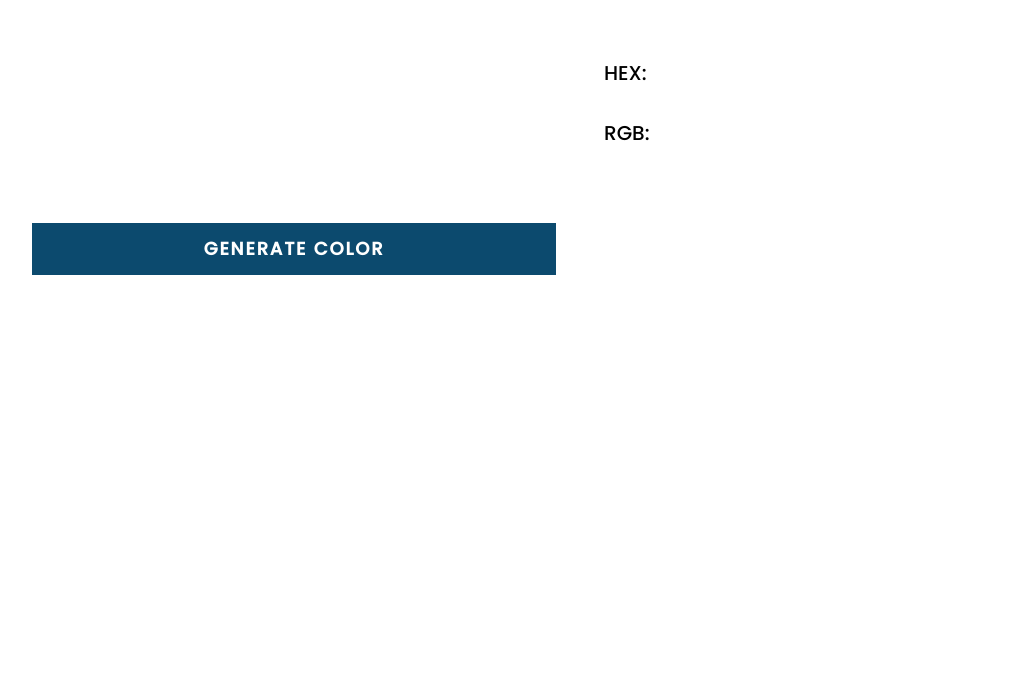
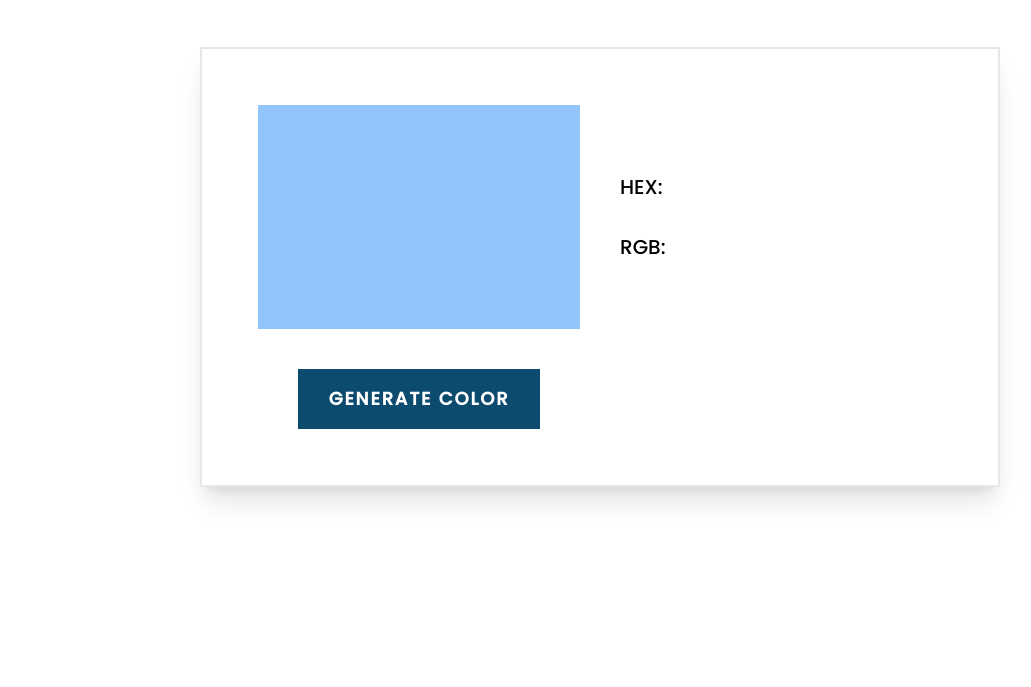
Before and after one commit to snehap02/random-color-generator, a website built with Vite: page index.html in a window 1280 px wide. Shown: the part 113-800 px from the top of the page, without its empty margins (40-1071 px from the left). Built offline with nearby package versions, Linux system fonts and the light colour scheme.

Commit message:
fifth commit

```diff
--- a/index.html
+++ b/index.html
@@ -8,18 +8,18 @@
     <link rel="stylesheet" href="/style.css">
     <title>Random Color Generator</title>
 </head>
-<body>
+<body class="sm:p-4 lg:px-20 xl:px-60 2xl:px-80">
     <h1 class="heading text-center font-semibold font-raleway text-2xl sm:text-4xl -tracking-tighter mt-10">
         Generate Random Color
     </h1>
 
-    <section class="whole-container grid grid-cols-1 sm:grid sm:grid-cols-2 px-8 gap-2 mt-6">
-        <div class="color-pallate h-56"></div>
+    <section class="whole-container grid grid-cols-1 sm:grid sm:grid-cols-2 px-8 gap-2 sm:gap-10 mt-6 md:p-14 sm:border-2 sm:shadow-xl sm:mt-16 sm:p-10">
+        <div class="color-pallate h-56 bg-blue-300"></div>
         <div class="color-codes h-56 text-left flex flex-col justify-center gap-8">
             <h2 class="font-poppins font-medium text-xl">HEX: <span class="hex font-poppins font-medium text-xl ml-6"></span></h2>
             <h2 class="font-poppins font-medium text-xl">RGB: <span class="rgb font-poppins font-medium text-xl ml-6"></span></h2>
         </div>
-        <button class="btn font-poppins tracking-widest uppercase font-bold text-lg bg-sky-900 mx-10 py-3 text-white">Generate Color</button>
+        <button class="btn font-poppins tracking-widest uppercase font-bold text-lg bg-sky-900 mx-10 py-4 text-white">Generate Color</button>
     </section>
     <script src="/script.js"></script>
 </body>
```
